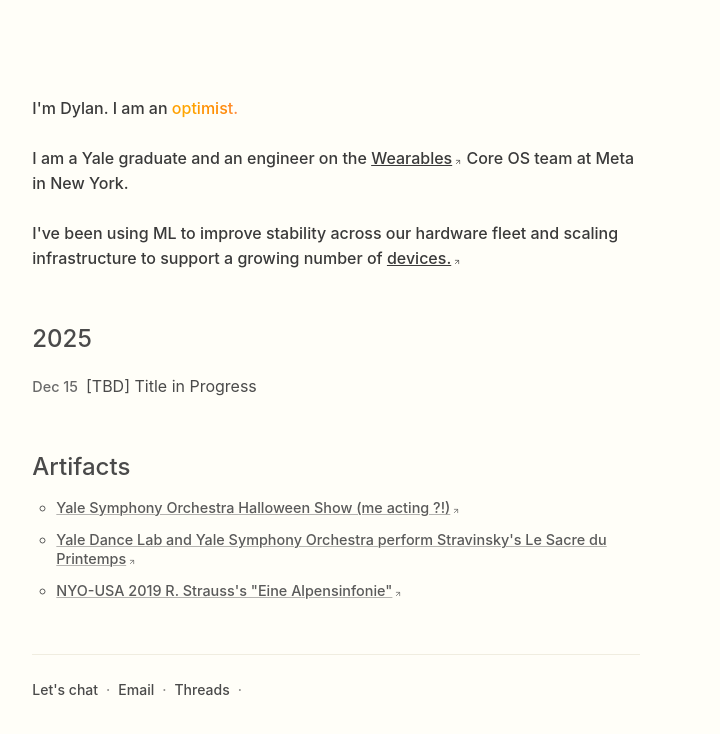
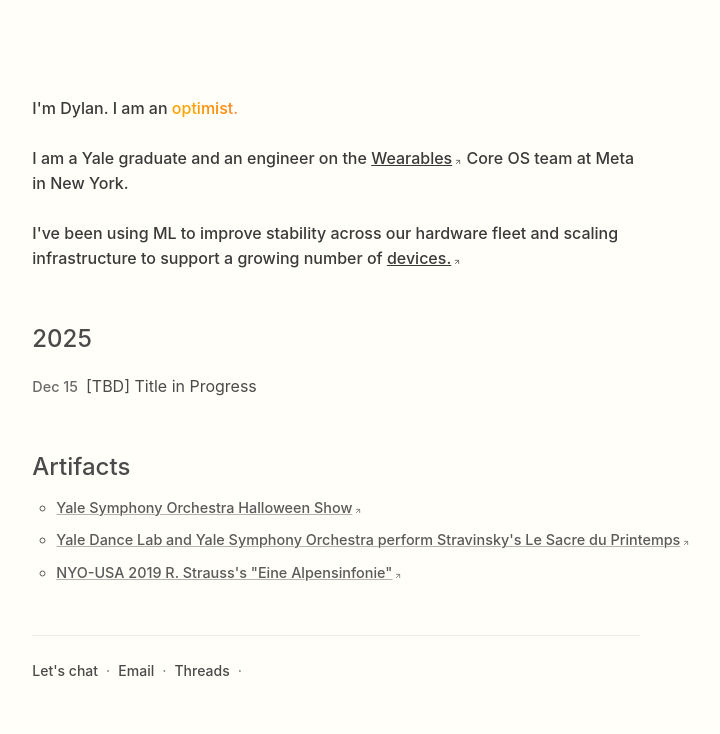
Before and after one commit to dylanfernandezdelara/dylanfdl_website, a Next.js app: page /about in a window 1280 px wide. Shown: the top 734 px of the page, without its empty margins (304-1024 px from the left). Built offline with nearby package versions, Linux system fonts and the light colour scheme; no server answers.

Commit message:
Prevent arrow icon from wrapping separately from link text

```diff
--- a/app/about/page.tsx
+++ b/app/about/page.tsx
@@ -82,7 +82,7 @@
           <ul className="about-list" style={ARTIFACTS_LIST_STYLES}>
             <li style={ARTIFACTS_LIST_ITEM_STYLES}>
               <ExternalLink href="https://youtu.be/WlSkFFIchMw?si=A3N296fd7kTbMch1" thinGreyUnderline>
-                Yale Symphony Orchestra Halloween Show (me acting ?!)
+                Yale Symphony Orchestra Halloween Show
               </ExternalLink>
             </li>
             <li style={ARTIFACTS_LIST_ITEM_STYLES}>
--- a/components/ExternalLink.tsx
+++ b/components/ExternalLink.tsx
@@ -29,7 +29,8 @@
         textDecorationThickness: thinGreyUnderline ? '1px' : undefined,
         display: 'inline',
         verticalAlign: 'baseline',
-        lineHeight: 'inherit'
+        lineHeight: 'inherit',
+        whiteSpace: 'nowrap'
       }}
     >
       {children}
```
